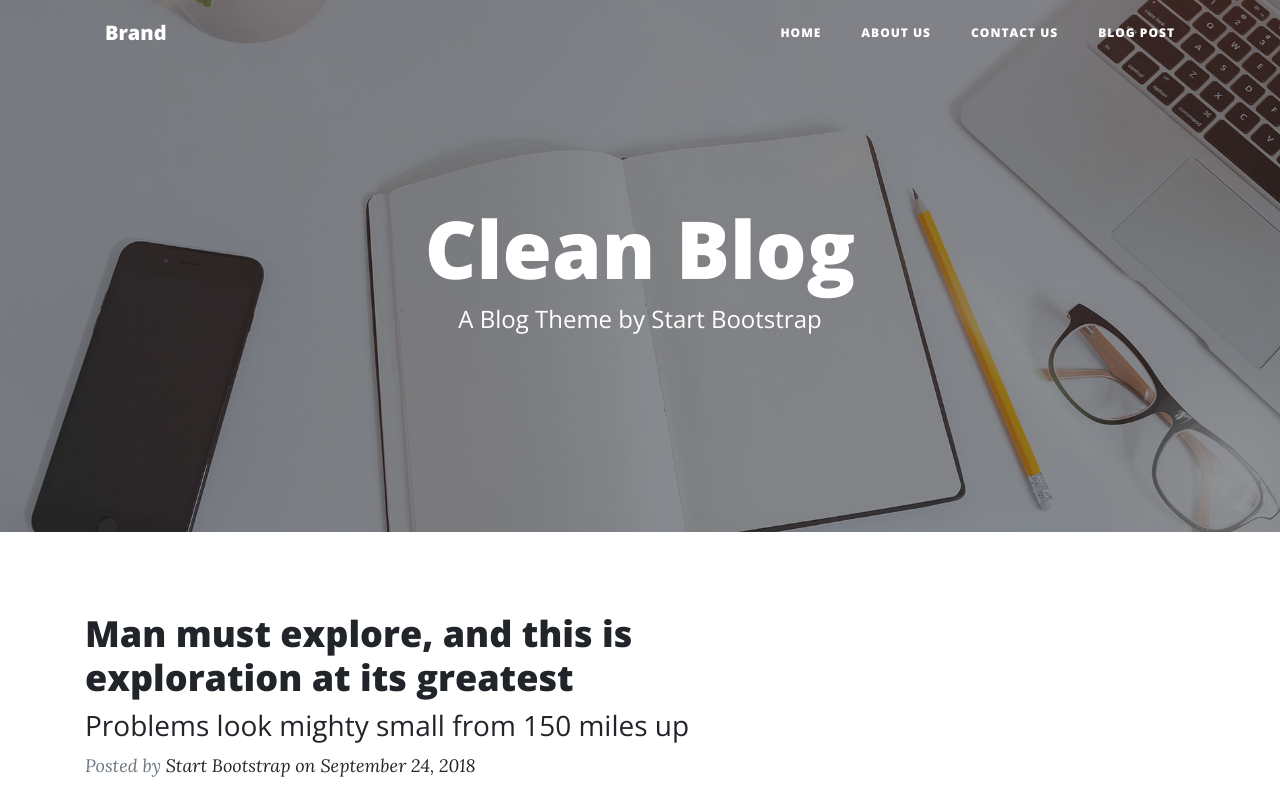
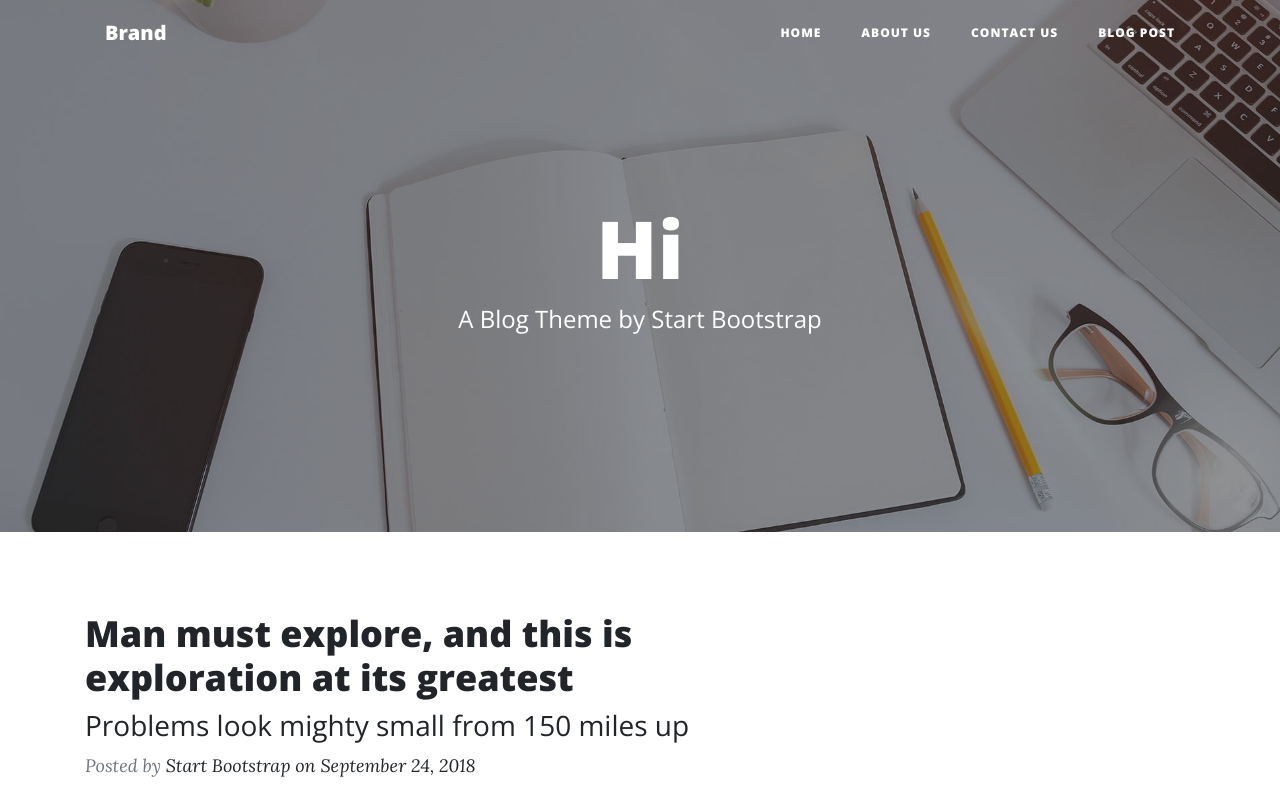
Before and after one commit to etantillo/etantillo, a plain HTML site: page index.html in a window 1280 px wide. Shown: the top 800 px of the page. Drawn offline with nearby package versions, Linux system fonts and the light colour scheme.

Commit message:
Add files via upload

```diff
--- a/index.html
+++ b/index.html
@@ -30,7 +30,7 @@
             <div class="row">
                 <div class="col-md-10 col-lg-8 mx-auto">
                     <div class="site-heading">
-                        <h1>Clean Blog</h1><span class="subheading">A Blog Theme by Start Bootstrap</span>
+                        <h1>Hi</h1><span class="subheading">A Blog Theme by Start Bootstrap</span>
                     </div>
                 </div>
             </div>
```
